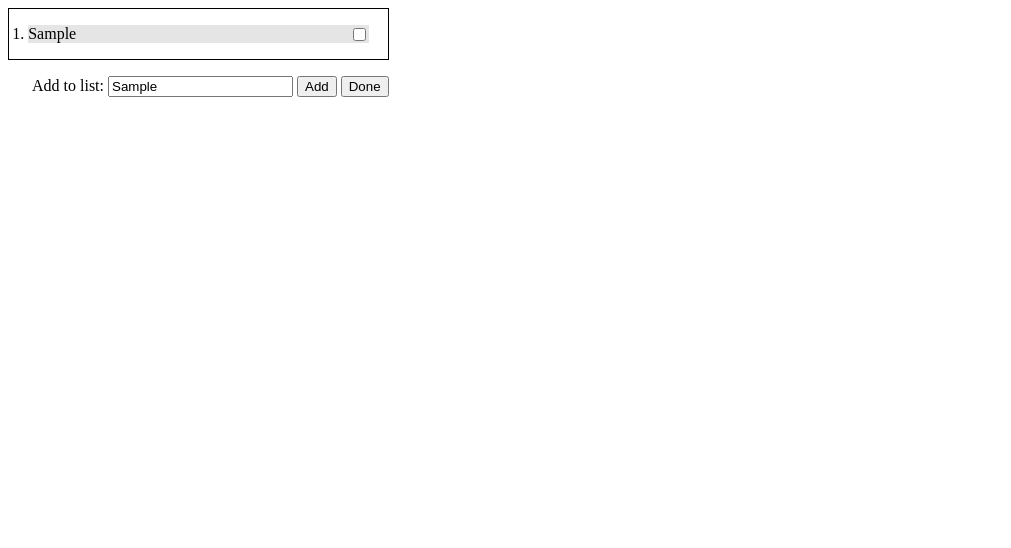
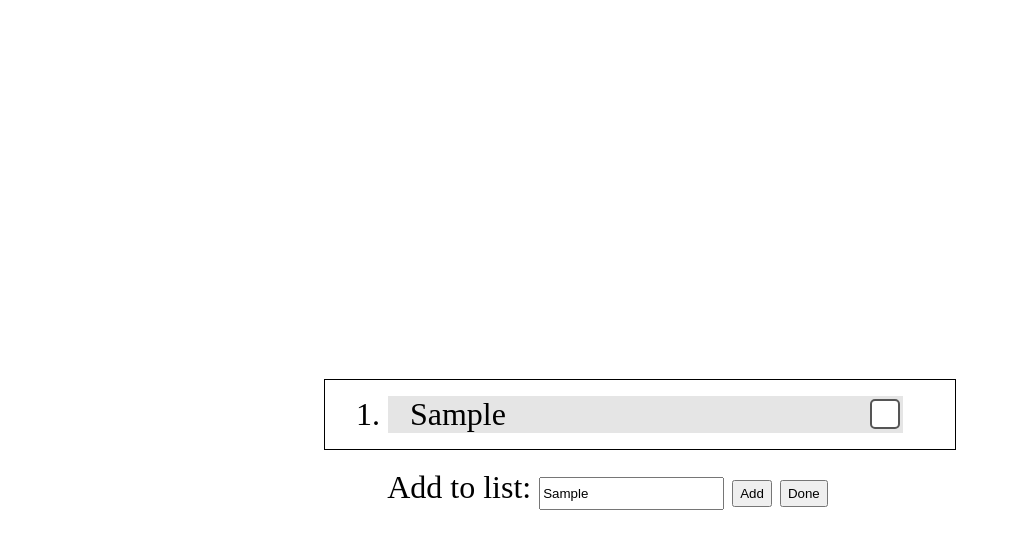
Before and after one commit to zmrram/JS-SimpleToDoList, a plain HTML site: page index.html in a window 1280 px wide. Both pictures are taken after typing "Sample" into the empty fields and a click on the input "Add". Shown: the whole page, without its empty margins (0-1011 px from the left). Drawn offline with Linux system fonts and the light colour scheme.

Commit message:
add some simple style

```diff
--- a/css/style.css
+++ b/css/style.css
@@ -1,15 +1,23 @@
+.container {
+	max-width: 50%;
+	width: 50%;
+	margin:auto;
+	margin-top: 30%;
+}
+
 .list-container {
-	max-width: 30%;
+	max-width: 100%;
 	border: 1px solid;
 }
 
 #insertList {
-	margin-top: 1em;
-	padding-left: 1.5em;
+	font-size: 2em;
+	margin-top: 3%;
+	padding-left: 10%;
 }
 
 #thelist {
-	padding-left: 1.2em;
+	padding-left: 10%;
 	margin-right: 1.2em;
 }
 
@@ -17,9 +25,10 @@
 	background-color: rgba(0,0,0,0.1);
 	margin-top: 0.5em;
 	margin-bottom: 0.5em;
-
-	width: 100%;
-	max-width: 100%;
+	padding-left: 4%;
+	font-size: 2em;
+	width: 90%;
+	max-width: 90%;
 	word-wrap: break-word;
 }
 
@@ -30,3 +39,27 @@
 #thelist :nth-child(2n) {
 	background-color: rgba(0,0,0,0.2);
 }
+
+input[type='checkbox'] {
+    -webkit-appearance:none;
+    width:30px;
+    height:30px;
+    background:white;
+    border-radius:5px;
+    border:2px solid #555;
+}
+input[type='text']{
+	height:2em;
+}
+
+input[type='submit']{
+	height:2em;
+}
+
+button {
+	height: 2em;
+}
+
+input[type='checkbox']:checked {
+    background-color: #e03886;
+}
--- a/index.html
+++ b/index.html
@@ -5,6 +5,7 @@
 	<link rel="stylesheet" type="text/css" href="css/style.css">
 </head>
 <body>
+<div class = container>
 	<div class = 'list-container'>
 		<ol id = 'thelist'>
 		</ol>
@@ -14,6 +15,7 @@
 		<input type="submit" value="Add" name="addButton">
 		<button id = 'deleteButton'>Done</button>
 	</form>
+</div>
 <script src = "js/todo.js" type="text/javascript"></script>
 </body>
 </html>
--- a/js/todo.js
+++ b/js/todo.js
@@ -49,7 +49,7 @@ function listener() {
 	insert.onclick = function (e){
 		e.preventDefault();
 		var todo_item = document.getElementById('insertList').elements['userInput'].value;
-		if (todo_item != null){
+		if (todo_item != ""){
 			todoList.push(todo_item);
 			insertItem(todo_item);
 		}
```
Lines whose indentation alone changed are shown as unchanged.
